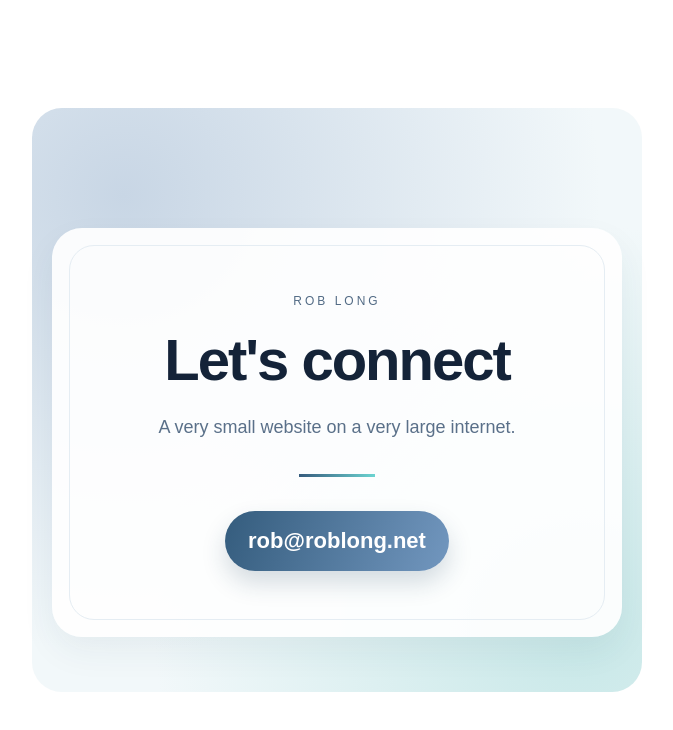
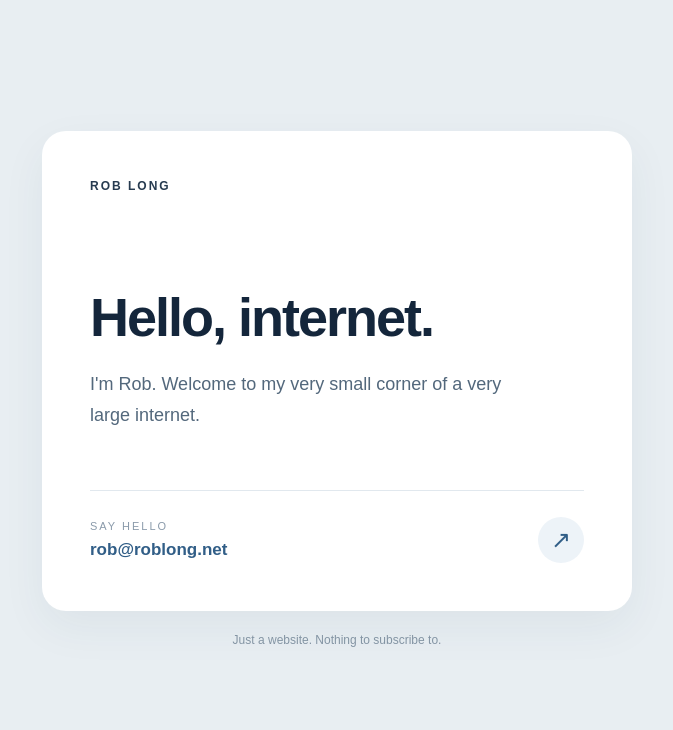
Before and after one commit to roblong/roblong.github.io, a plain HTML site: page index.html in a window 1280 px wide. Shown: the whole page, without its empty margins (303-976 px from the left). Drawn offline with Linux system fonts and the light colour scheme.

Commit message:
Update index.html

```diff
--- a/index.html
+++ b/index.html
@@ -4,6 +4,7 @@
 <head>
 <meta charset="UTF-8">
 <meta name="viewport" content="width=device-width, initial-scale=1">
+<meta name="theme-color" content="#e8eef2">
 <title>Rob Long</title>
 <style>
 * {
@@ -12,101 +13,140 @@
 body {
   margin: 0;
   min-height: 100vh;
+  padding: 24px;
+  display: flex;
+  align-items: center;
+  justify-content: center;
   font-family: Arial, Helvetica, sans-serif;
-  background: #ffffff;
-  display: flex;
-  justify-content: center;
-  align-items: center;
-  padding: 14px;
+  background: #e8eef2;
+  color: #14263b;
 }
-.background {
+.container {
   width: 100%;
-  max-width: 610px;
-  min-height: 570px;
-  padding: 120px 20px 55px;
-  border-radius: 30px;
-  background:
-    radial-gradient(at 15% 15%, #c8d6e5, transparent 65%),
-    radial-gradient(at 90% 90%, #c8e8e8, transparent 55%),
-    #f2f8fa;
+  max-width: 590px;
 }
 .card {
-  background: rgba(255,255,255,0.92);
-  border-radius: 30px;
-  padding: 17px;
-  box-shadow: 0 15px 35px rgba(30,60,80,0.06);
+  background: #ffffff;
+  border-radius: 24px;
+  padding: 48px;
+  box-shadow: 0 16px 45px rgba(35, 60, 80, 0.06);
 }
-.inner {
-  border: 1px solid #e5edf3;
-  border-radius: 25px;
-  text-align: center;
-  padding: 48px 20px;
+.name {
+  font-size: 12px;
+  font-weight: 700;
+  letter-spacing: 2px;
+  color: #273b50;
 }
-.label {
-  font-size: 12px;
-  letter-spacing: 3px;
-  color: #526b85;
+.intro {
+  margin-top: 95px;
 }
 h1 {
-  font-size: clamp(38px, 8vw, 58px);
+  font-size: clamp(38px, 7vw, 54px);
   letter-spacing: -2px;
-  color: #142338;
-  margin: 18px 0;
+  line-height: 1.1;
+  margin: 0 0 22px;
 }
-p {
-  color: #5a7089;
+.description {
   font-size: 18px;
-  line-height: 1.8;
-  max-width: 470px;
-  margin: 0 auto;
+  line-height: 1.7;
+  color: #53687c;
+  max-width: 420px;
+  margin: 0;
 }
-.accent {
-  width: 76px;
-  height: 3px;
-  margin: 30px auto 34px;
-  background: linear-gradient(90deg,#365b7d,#6cd4d1);
+.contact {
+  margin-top: 60px;
+  padding-top: 26px;
+  border-top: 1px solid #e1e8ee;
+  display: flex;
+  align-items: center;
+  justify-content: space-between;
+  gap: 12px;
+}
+.contact-label {
+  font-size: 11px;
+  letter-spacing: 2px;
+  color: #8a9aaa;
+  margin-bottom: 8px;
 }
 .email {
-  display: inline-block;
-  padding: 17px 23px;
-  background: linear-gradient(110deg,#345c7d,#7297bf);
-  border-radius: 35px;
-  color: white;
-  font-size: 22px;
-  font-weight: bold;
+  font-size: 17px;
+  font-weight: 600;
+  color: #315e87;
   text-decoration: none;
-  box-shadow: 0 12px 24px rgba(30,60,90,0.18);
 }
 .email:hover {
-  filter: brightness(1.1);
+  text-decoration: underline;
+}
+.arrow {
+  display: flex;
+  align-items: center;
+  justify-content: center;
+  width: 46px;
+  height: 46px;
+  border-radius: 50%;
+  background: #edf3f8;
+  color: #315e87;
+  font-size: 24px;
+  text-decoration: none;
+  transition: background 0.2s, transform 0.2s;
+}
+.arrow:hover {
+  background: #dce9f3;
+  transform: translate(2px, -2px);
+}
+footer {
+  text-align: center;
+  font-size: 12px;
+  color: #8394a3;
+  padding: 22px 0;
 }
 @media (max-width: 480px) {
-  .background {
-    min-height: 480px;
-    padding: 70px 12px 35px;
+  body {
+    padding: 16px;
   }
-  .inner {
-    padding: 42px 12px;
+  .card {
+    padding: 32px 26px;
+  }
+  .intro {
+    margin-top: 70px;
+  }
+  .contact {
+    margin-top: 48px;
   }
   .email {
-    font-size: 18px;
+    font-size: 16px;
   }
 }
 </style>
 </head>
 <body>
-  <main class="background">
-    <section class="card">
-      <div class="inner">
-        <div class="label">ROB LONG</div>
-        <h1>Let's connect</h1>
-        <p>A very small website on a very large internet.</p>
-        <div class="accent"></div>
-        <a class="email" href="mailto:rob@roblong.net">
-          rob@roblong.net
+  <div class="container">
+    <main class="card">
+      <div class="name">ROB LONG</div>
+      <section class="intro">
+        <h1>Hello, internet.</h1>
+        <p class="description">
+          I'm Rob. Welcome to my very small corner
+          of a very large internet.
+        </p>
+      </section>
+      <div class="contact">
+        <div>
+          <div class="contact-label">SAY HELLO</div>
+          <a class="email" href="mailto:rob@roblong.net">
+            rob@roblong.net
+          </a>
+        </div>
+        <a class="arrow"
+           href="mailto:rob@roblong.net"
+           aria-label="Send Rob an email">
+          &#8599;
         </a>
       </div>
-    </section>
-  </main>
+    </main>
+    <footer>
+      Just a website. Nothing to subscribe to.
+    </footer>
+  </div>
 </body>
 </html>
```
